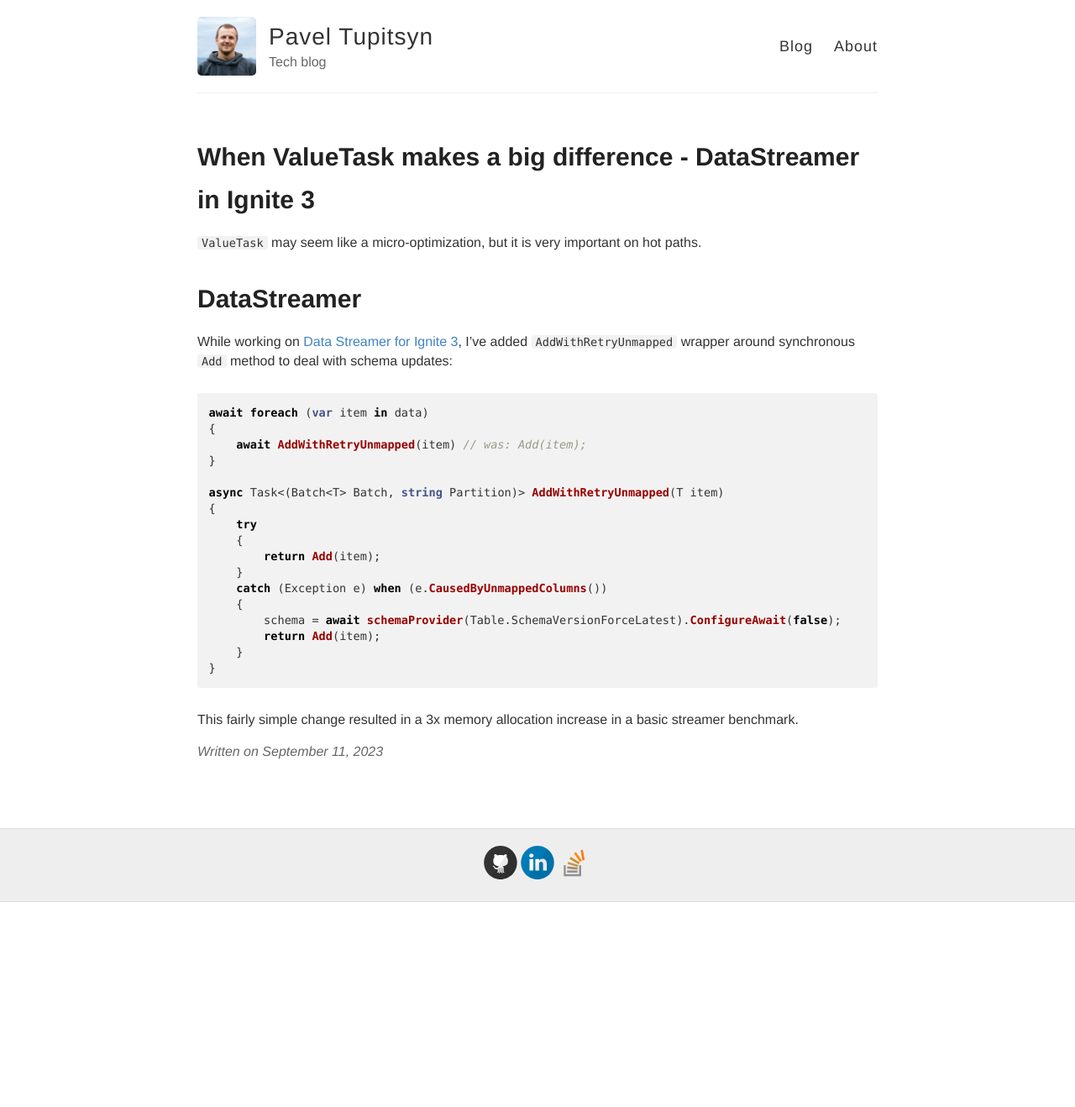
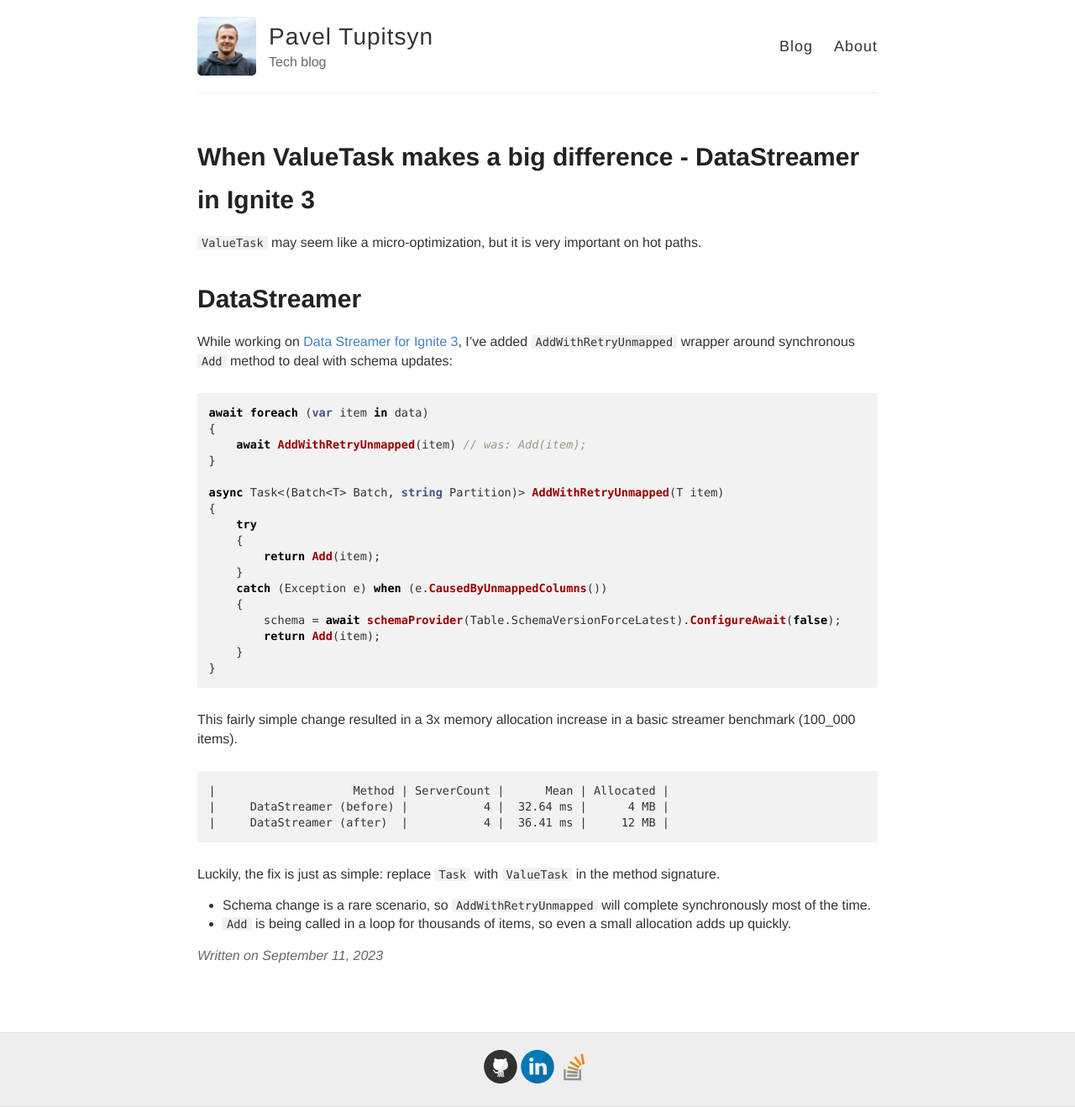
Before and after one commit to ptupitsyn/ptupitsyn.github.io, a Jekyll site: the page built from _posts/2023-09-11-ValueTask.md, in a window 1280 px wide. Shown: the whole page at 84% size. Built offline with Jekyll 4.4.1, drawn with Linux system fonts in a browser that asks for light colours; comment, search, counter and statistics services are not loaded; before the commit the page ends 1074 px from its top, so only the background shows below that.

Commit message:
ValueTask in Ignite 3 streamer

````diff
--- a/_posts/2023-09-11-ValueTask.md
+++ b/_posts/2023-09-11-ValueTask.md
@@ -29,4 +29,15 @@ async Task<(Batch<T> Batch, string Partition)> AddWithRetryUnmapped(T item)
 }
 ```
 
-This fairly simple change resulted in a 3x memory allocation increase in a basic streamer benchmark.
+This fairly simple change resulted in a 3x memory allocation increase in a basic streamer benchmark (100_000 items).
+
+```
+|                    Method | ServerCount |      Mean | Allocated |
+|     DataStreamer (before) |           4 |  32.64 ms |      4 MB |
+|     DataStreamer (after)  |           4 |  36.41 ms |     12 MB |
+```
+
+Luckily, the fix is just as simple: replace `Task` with `ValueTask` in the method signature.
+
+* Schema change is a rare scenario, so `AddWithRetryUnmapped` will complete synchronously most of the time.
+* `Add` is being called in a loop for thousands of items, so even a small allocation adds up quickly.
````
